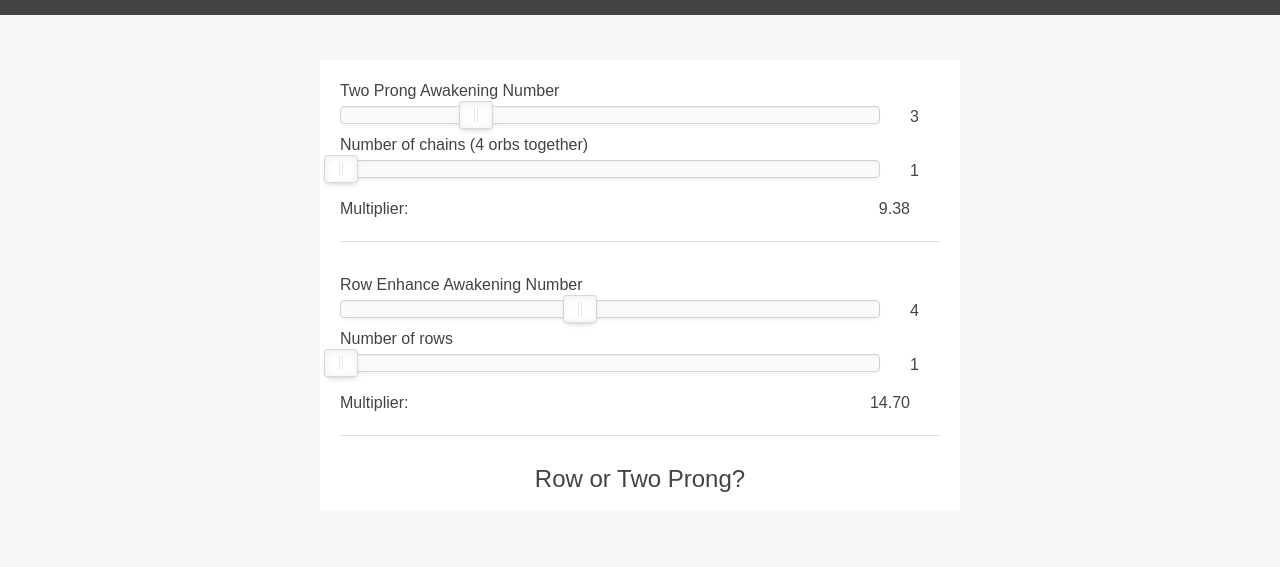
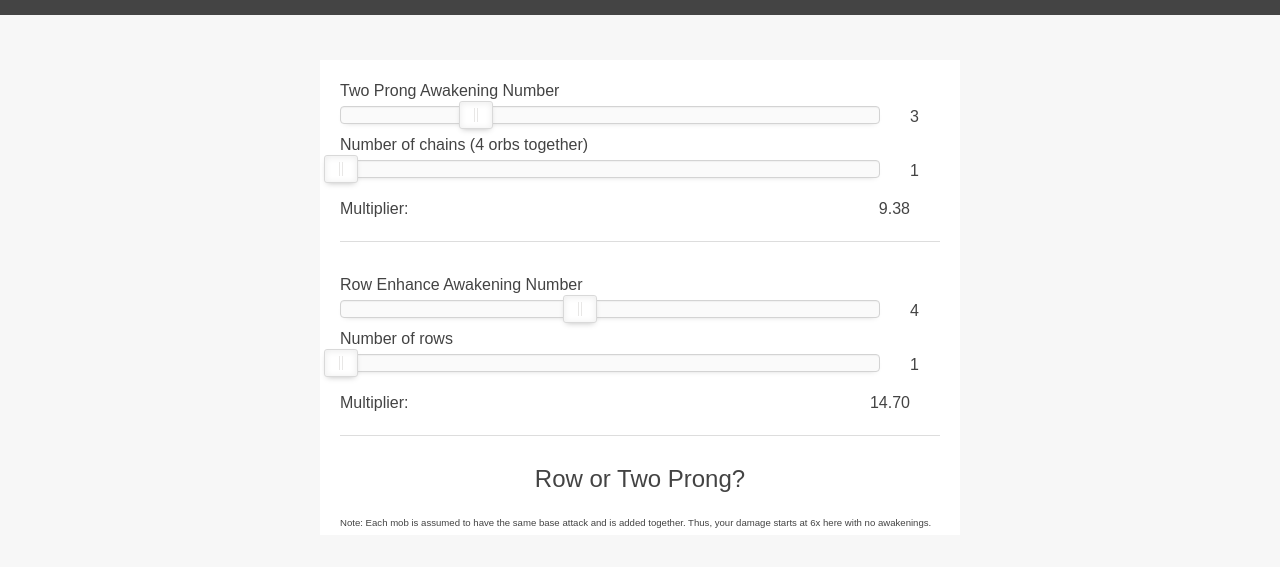
Before and after one commit to tr4656/two-prong, a plain HTML site: page index.html in a window 1280 px wide. Shown: the part 45-612 px from the top of the page. Drawn offline with nearby package versions, Linux system fonts and the light colour scheme.

Commit message:
Add footnote

```diff
--- a/index.html
+++ b/index.html
@@ -36,7 +36,8 @@
     <div id="row-slider"></div><div id="numRow"></div>
     <div class="multi">Multiplier: </div> <div id="row-multiplier">14.70</div>
     <br /><br><hr />
-    <div id="choice">Row or Two Prong?</div>
+    <div id="choice">Row or Two Prong?</div><br>
+    <span class="footnote">Note: Each mob is assumed to have the same base attack and is added together. Thus, your damage starts at 6x here with no awakenings.</div>
   </div>
 </div>
 </body>
--- a/less/style.less
+++ b/less/style.less
@@ -52,7 +52,7 @@
   }
   #two-prong {
     padding: 20px;
-    height: 450px;
+    height: 475px;
   }
   #two-prong-slider, #chain-slider, #row-enhance-slider, #row-slider {
     width: 90%;
@@ -78,3 +78,7 @@
     margin:auto;
     font-size: 1.5em;
   }
+  .footnote {
+    margin: auto;
+    font-size: 0.6em;
+  }
```
Also changed, not shown: css/style.css, 1 other file.
